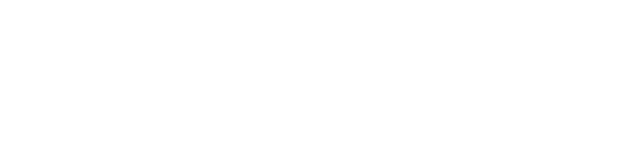
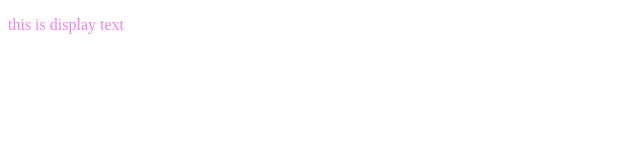
Before and after one commit to aniketkardulesankey/git, a plain HTML site: page index.html in a window 1280 px wide. Shown: the whole page, without its empty margins (0-640 px from the left). Drawn offline with Linux system fonts and the light colour scheme.

Commit message:
Made code changes

```diff
--- a/index.html
+++ b/index.html
@@ -1,10 +1,15 @@
 <!DOCTYPE html>
+<html>
     <head>
         <style>
-
+            p{
+                color:violet;
+            }
         </style>
     </head>
     <body>
-
+        <p>
+            this is display text
+        </p>
     </body>
 </html>
```
